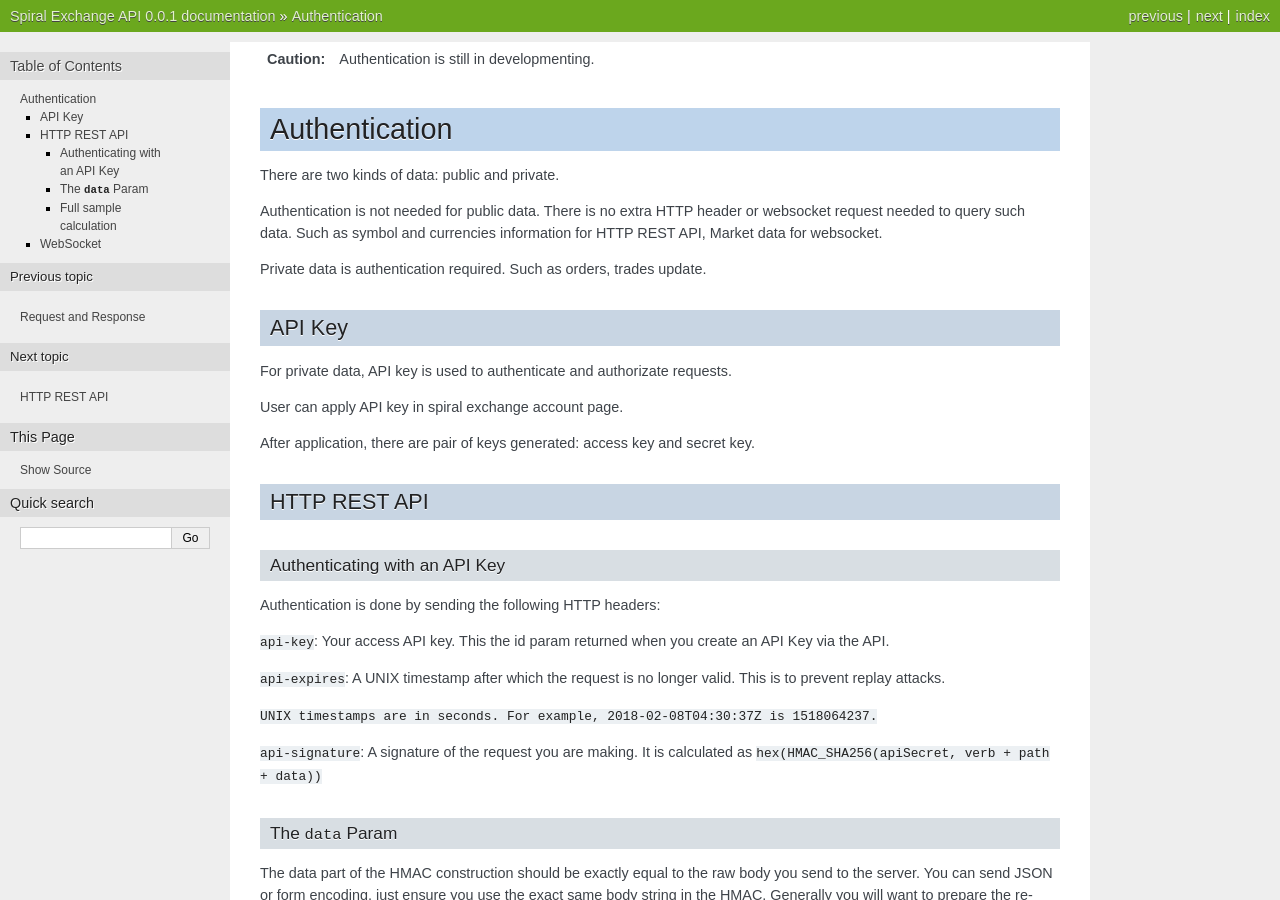
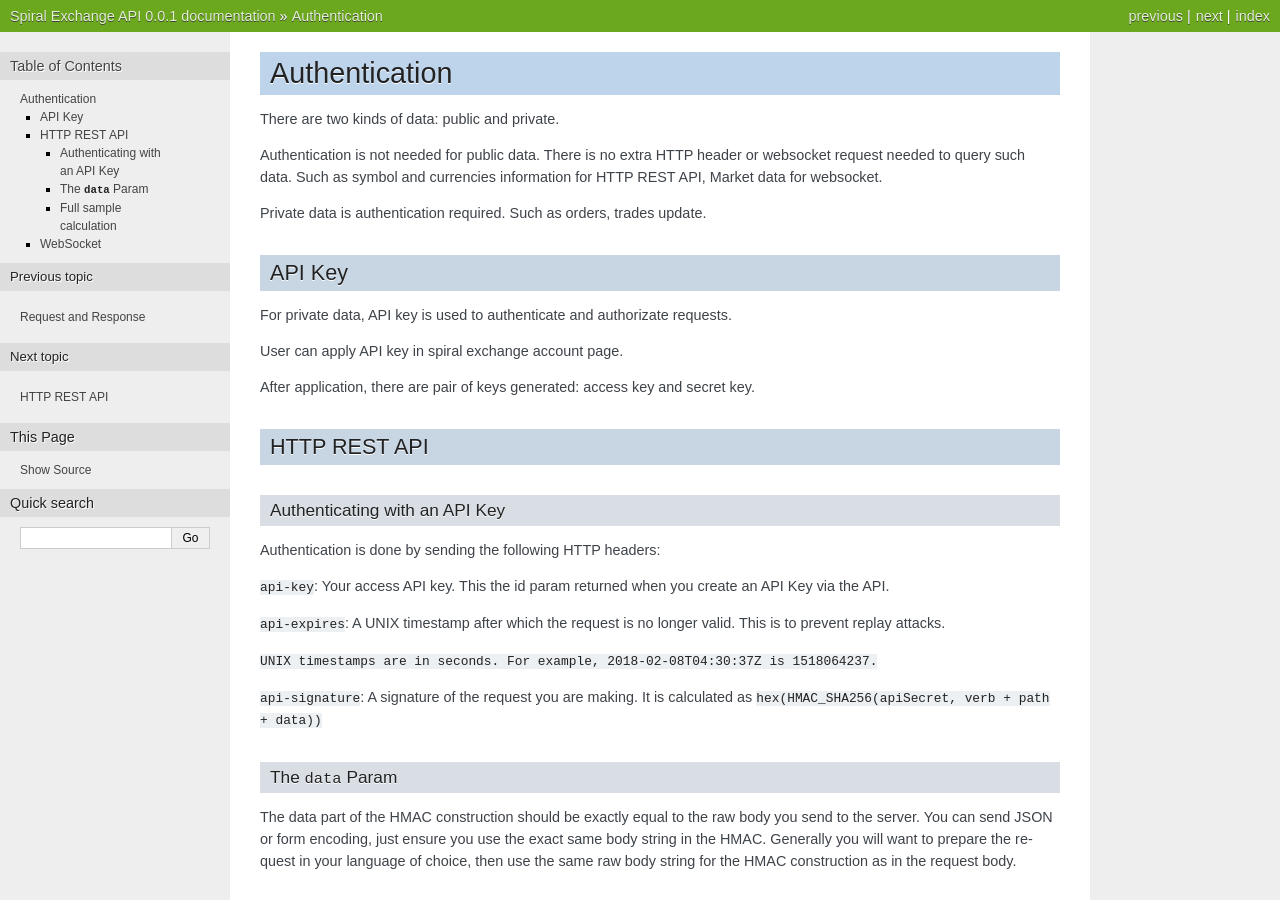
Before and after one commit to spiralexchange/spiral-api-docs, a Sphinx documentation site: the page built from docs/authentication.rst, in a window 1280 px wide and 900 px high. Built offline with Sphinx 7.4.7, drawn with Linux system fonts in a browser that asks for light colours; formulas are drawn with MathJax 3.

Commit message:
remove in development, it is available now

```diff
--- a/docs/authentication.rst
+++ b/docs/authentication.rst
@@ -1,7 +1,3 @@
-.. caution::
-    Authentication is still in developmenting.
-
-
 Authentication
 ==============
 
```
